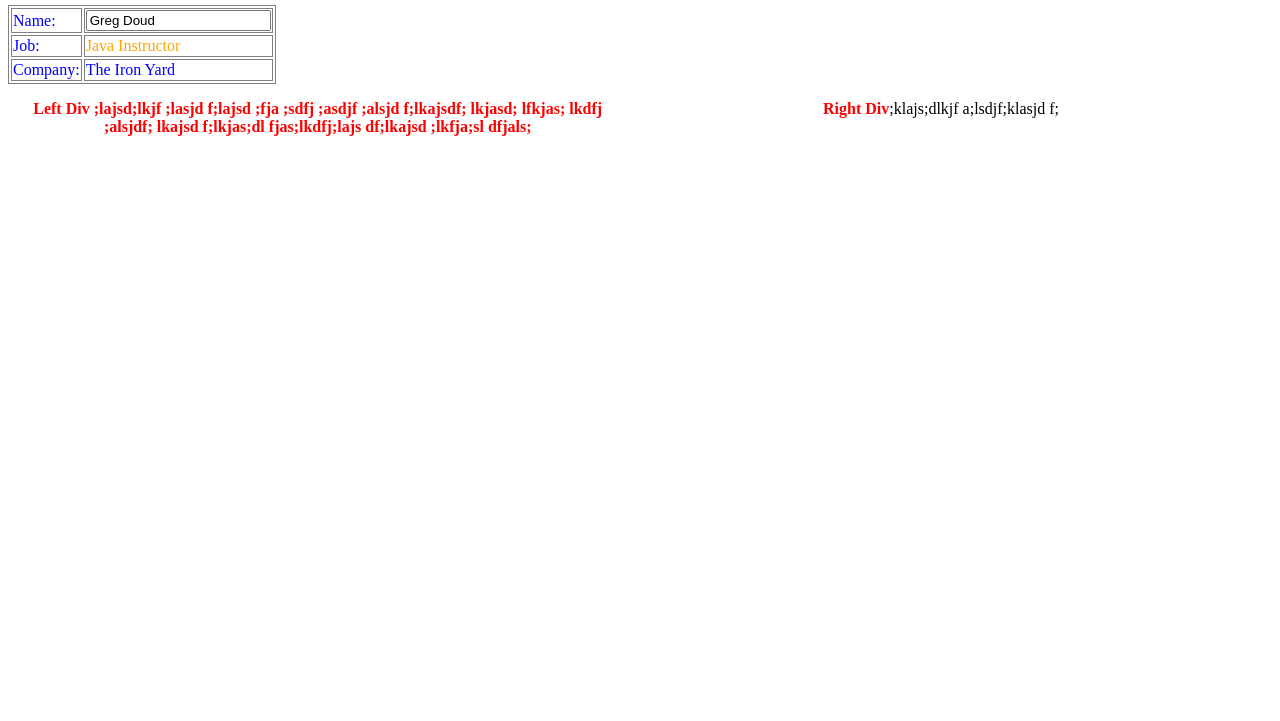
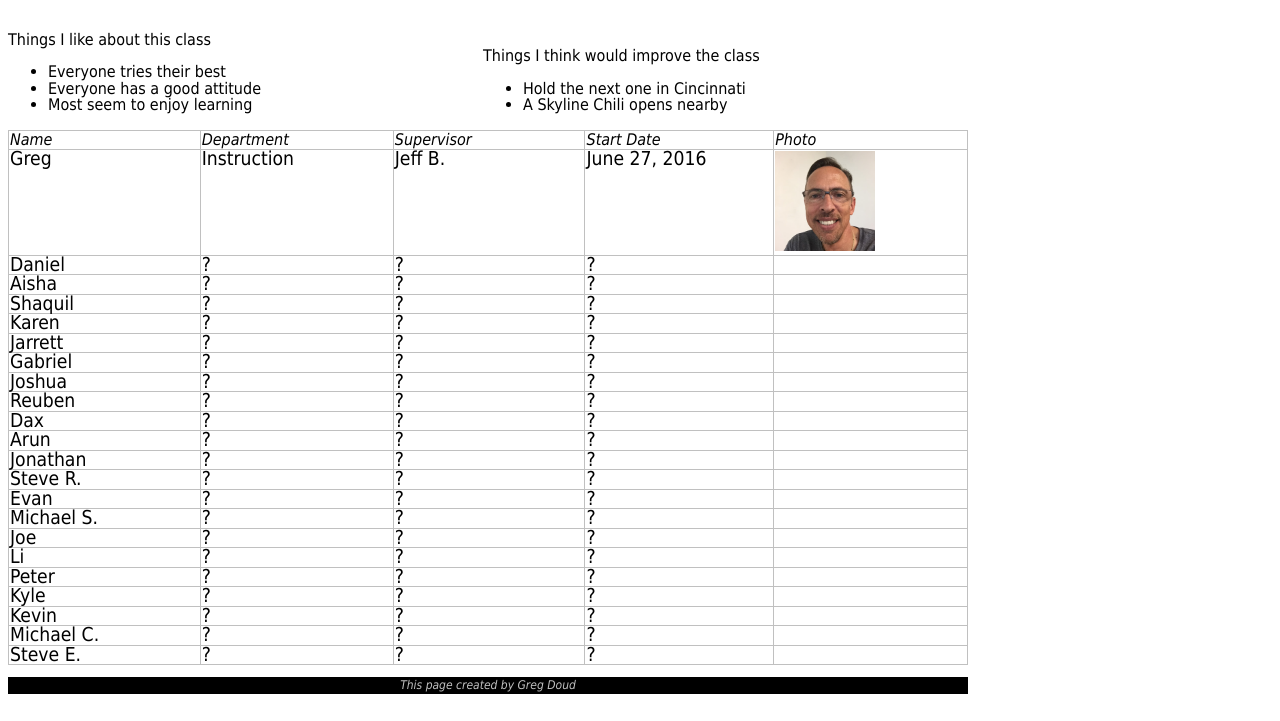
Before and after one commit to greg-doud-tiy/HtmlCss, a plain HTML site: page Day21/index.html in a window 1280 px wide. Shown: the part 79-800 px from the top of the page. Drawn offline with Linux system fonts and the light colour scheme.

Commit message:
Final code inc/photo

```diff
--- a/Day21/default.css
+++ b/Day21/default.css
@@ -1,3 +1,11 @@
+body {
+	font:normal normal normal 12pt/16.5px Tahoma, Arial, san-serif;
+	width: 75%;
+}
+img {
+	height:100px;
+	width:100px;
+}
 /* This is for an ID */
 #rightdiv {
 	color:black;
@@ -14,11 +22,32 @@ span {
 	font-weight:bold;
 }
 table, tr, td {
-	border:1px solid grey;
+	border:1px solid silver;
+	border-collapse: collapse;
+	vertical-align: top;
 }
-div {
+table {
+	margin: 0 auto;
+}
+thead {
+	font-style: italic;
+}
+tbody {
+	font-size: 1.2em;
+}
+td {
+	width: 200px;
+}
+div.column {
 	width:49%;
 	display: inline-block;
+	text-align: left;
+}
+#footer p {
+	width: 100%;
+	font-size: .75em;
+	background-color: black;
+	color:silver;
+	font-style: italic;
 	text-align: center;
-	vertical-align: text-top;
 }
--- a/Day21/index.html
+++ b/Day21/index.html
@@ -1,24 +1,59 @@
 <!DOCTYPE html>
 <html>
 	<head>
-		<title>My first web page</title>
+		<title>SSA Java/JavaScript 12 Week Class - Team C</title>
 		<link rel="stylesheet" type="text/css" href="default.css">
-		<style>
-			body { color:blue; }
-		</style>
 	</head>
 
 	<body>
-		<p class="orangetext italictext">This is the <span>first paragraph</span> in my first web page.</p>
-		<p>I want this to be
-		<span style="color:green;">another paragraph.</span></p>
+		<h1>SSA Java/JavaScript 12 Week Class - Team C</h1>
+		<h3>The Team C Java/JavaScript Class"</h3>
+		<div class="column">
+			<p>Things I like about this class</p>
+			<ul>
+				<li>Everyone tries their best</li>
+				<li>Everyone has a good attitude</li>
+				<li>Most seem to enjoy learning</li>
+			</ul>
+		</div>
+		<div class="column">
+			<p>Things I think would improve the class</p>
+			<ul>
+				<li>Hold the next one in Cincinnati</li>
+				<li>A Skyline Chili opens nearby</li>
+			</ul>
+		</div>
 		<table>
-			<tr><td>Name:</td><td><input type="text" value="Greg Doud"></td></tr>
-			<tr><td>Job:</td><td class="orangetext">Java Instructor</td></tr>
-			<tr><td>Company:</td><td>The Iron Yard</td></tr>
+		<thead>
+			<tr><td>Name</td><td>Department</td><td>Supervisor</td><td>Start Date</td><td>Photo</td></tr>
+		</thead>
+		<tbody>
+			<tr><td>Greg</td><td>Instruction</td><td>Jeff B.</td><td>June 27, 2016</td><td><img src="GregDoud_300x300.jpg" ></td></tr>
+			<tr><td>Daniel</td><td>?</td><td>?</td><td>?</td></tr>
+			<tr><td>Aisha</td><td>?</td><td>?</td><td>?</td></tr>
+			<tr><td>Shaquil</td><td>?</td><td>?</td><td>?</td></tr>
+			<tr><td>Karen</td><td>?</td><td>?</td><td>?</td></tr>
+			<tr><td>Jarrett</td><td>?</td><td>?</td><td>?</td></tr>
+			<tr><td>Gabriel</td><td>?</td><td>?</td><td>?</td></tr>
+			<tr><td>Joshua</td><td>?</td><td>?</td><td>?</td></tr>
+			<tr><td>Reuben</td><td>?</td><td>?</td><td>?</td></tr>
+			<tr><td>Dax</td><td>?</td><td>?</td><td>?</td></tr>
+			<tr><td>Arun</td><td>?</td><td>?</td><td>?</td></tr>
+			<tr><td>Jonathan</td><td>?</td><td>?</td><td>?</td></tr>
+			<tr><td>Steve R.</td><td>?</td><td>?</td><td>?</td></tr>
+			<tr><td>Evan</td><td>?</td><td>?</td><td>?</td></tr>
+			<tr><td>Michael S.</td><td>?</td><td>?</td><td>?</td></tr>
+			<tr><td>Joe</td><td>?</td><td>?</td><td>?</td></tr>
+			<tr><td>Li</td><td>?</td><td>?</td><td>?</td></tr>
+			<tr><td>Peter</td><td>?</td><td>?</td><td>?</td></tr>
+			<tr><td>Kyle</td><td>?</td><td>?</td><td>?</td></tr>
+			<tr><td>Kevin</td><td>?</td><td>?</td><td>?</td></tr>
+			<tr><td>Michael C.</td><td>?</td><td>?</td><td>?</td></tr>
+			<tr><td>Steve E.</td><td>?</td><td>?</td><td>?</td></tr>
+		</tbody>
 		</table>
-		<p />
-		<div id="leftdiv"><span>Left Div ;lajsd;lkjf ;lasjd f;lajsd ;fja ;sdfj ;asdjf ;alsjd f;lkajsdf; lkjasd; lfkjas; lkdfj ;alsjdf; lkajsd f;lkjas;dl fjas;lkdfj;lajs df;lkajsd ;lkfja;sl dfjals;</span></div>
-		<div id="rightdiv"><span>Right Div</span>;klajs;dlkjf a;lsdjf;klasjd f;</div>
+		<div id="footer">
+		<p>This page created by Greg Doud</p>
+		</div>
 	</body>
 </html>
```
Also changed, not shown: Day21/GregDoud_300x300.JPG (added).
